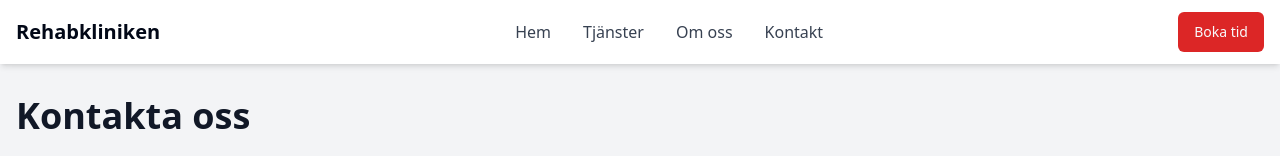
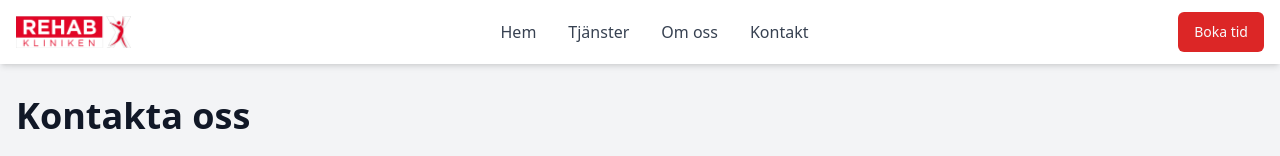
Before and after one commit to johanoloflindberg/rehabklinken-webbsida, a React (Vite) app: page /kontakt in a window 1280 px wide. Shown: the top 156 px of the page. Built offline with nearby package versions, Linux system fonts and the light colour scheme.

Commit message:
Add logo
Add the company logo to the project.

```diff
--- /dev/null
+++ b/src/components/Logo.tsx
@@ -0,0 +1,20 @@
+
+import { cn } from "@/lib/utils";
+
+interface LogoProps {
+  className?: string;
+}
+
+const Logo = ({ className }: LogoProps) => {
+  return (
+    <div className={cn("flex items-center space-x-2", className)}>
+      <img
+        src="/lovable-uploads/26c2f10d-ef43-4d0f-917e-8a926caa8383.png"
+        alt="Rehabkliniken"
+        className="h-8"
+      />
+    </div>
+  );
+};
+
+export default Logo;
--- a/src/components/Navigation.tsx
+++ b/src/components/Navigation.tsx
@@ -1,8 +1,8 @@
-
 import { useState } from "react";
 import { Link } from "react-router-dom";
 import { Menu, X } from "lucide-react";
 import { Button } from "@/components/ui/button";
+import Logo from "./Logo";
 
 const Navigation = () => {
   const [isOpen, setIsOpen] = useState(false);
@@ -14,7 +14,7 @@ const Navigation = () => {
       <div className="container mx-auto px-4">
         <div className="flex justify-between items-center h-16">
           <Link to="/" className="font-bold text-xl">
-            Rehabkliniken
+            <Logo />
           </Link>
 
           {/* Desktop Navigation */}
```
Also changed, not shown: public/lovable-uploads/26c2f10d-ef43-4d0f-917e-8a926caa8383.png (added).
